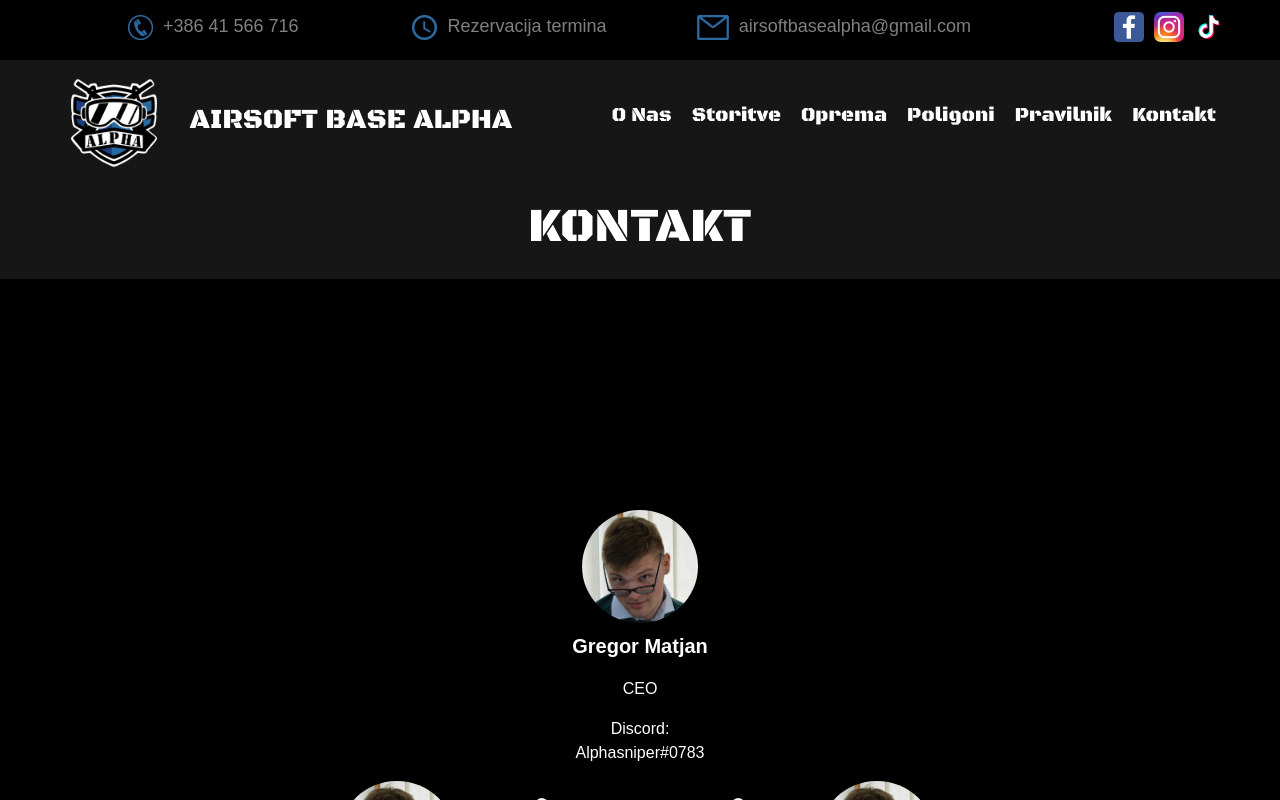
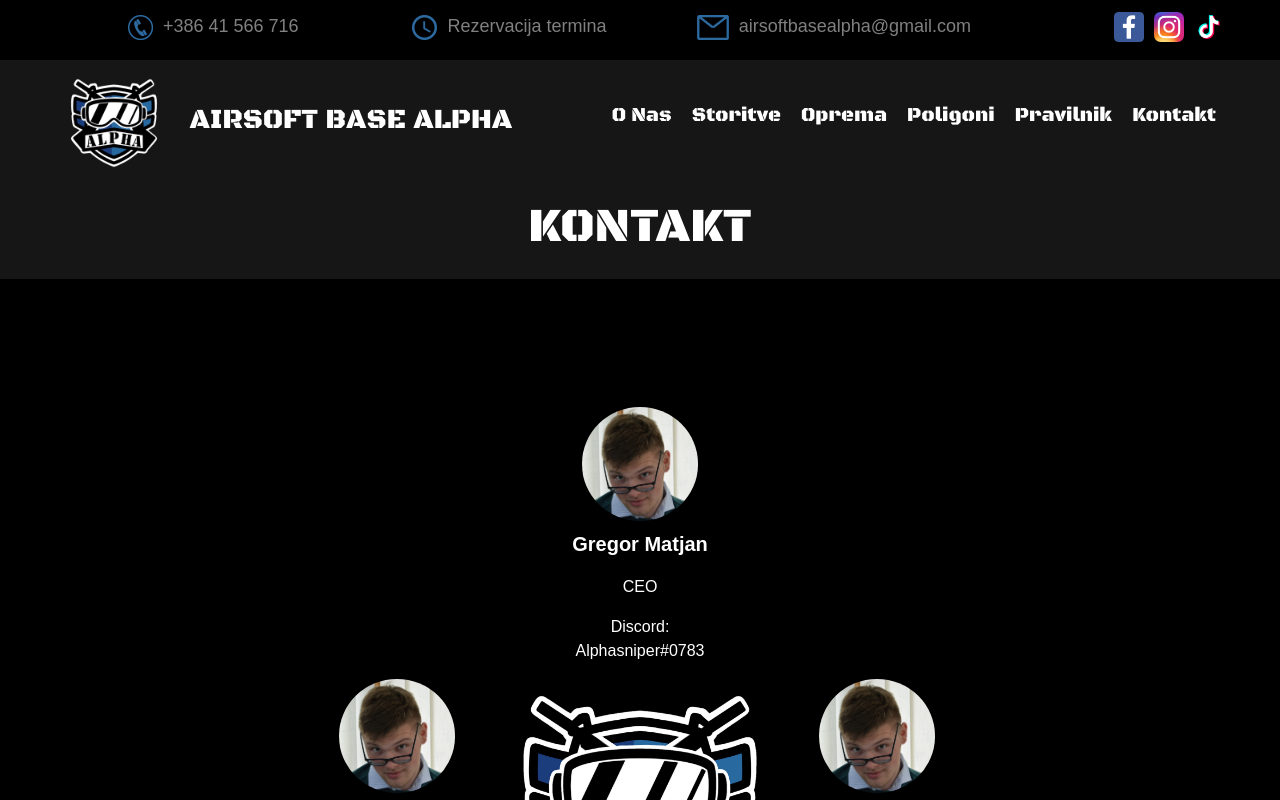
Before and after one commit to bond23869/AirBaseAlpha, a React (Create React App) app: page /kontakt in a window 1280 px wide. Shown: the top 800 px of the page. Built offline with nearby package versions, Linux system fonts and the light colour scheme.

Commit message:
Trigger notification

```diff
--- a/src/components/Kontakt.jsx
+++ b/src/components/Kontakt.jsx
@@ -10,7 +10,7 @@ function Kontakt() {
         <h1>KONTAKT</h1>
       </div>
 
-      <div className="obrazi miniDog upDog">
+      <div className="obrazi miniDog upPad">
         <div className="topObraz">
           <div className="obraz">
             <div className="obrazSlika">
--- a/src/components/Poligoni.jsx
+++ b/src/components/Poligoni.jsx
@@ -6,11 +6,11 @@ import Slider from "./Slider.jsx";
 function Poligoni() {
   return (
     <div className="contact">
-      <div className="upPad miniDog">
-      <div className="storTitle">
+
+      <div className="storTitle minierDog upMinierDog">
           <h1>OUTDOOR POLIGON</h1>
       </div>
-      </div>
+
     <div className="indoorPoligon miniDog">
       <div className="indoorPoligonText">
         <p>Lorem ipsum dolor sit amet, consectetur adipiscing elit, sed do eiusmod tempor incididunt ut labore et dolore magna aliqua. Ut enim ad minim veniam, quis nostrud exercitation ullamco laboris nisi ut aliquip ex ea commodo consequat. Duis aute irure dolor in reprehenderit in voluptate velit esse cillum dolore eu fugiat nulla pariatur. Excepteur sint occaecat cupidatat non proident, sunt in culpa qui officia deserunt mollit anim id est laborum.</p>
--- a/src/index.css
+++ b/src/index.css
@@ -259,6 +259,9 @@ h1{
 }
 .upPad{
   padding-top:10%;
+}
+.upMinierDog{
+  margin-top:5%;
 }
 .minierDog{
   margin-bottom:5%;
```
